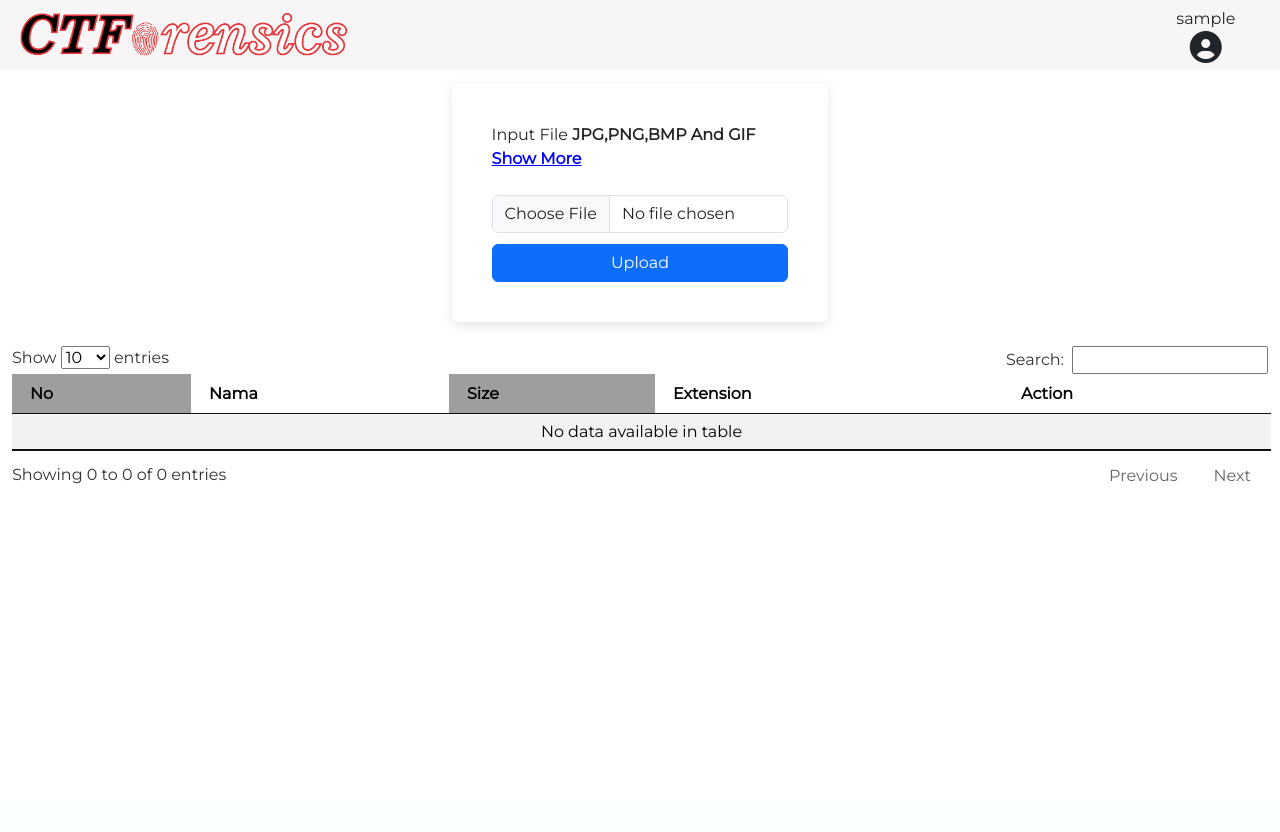
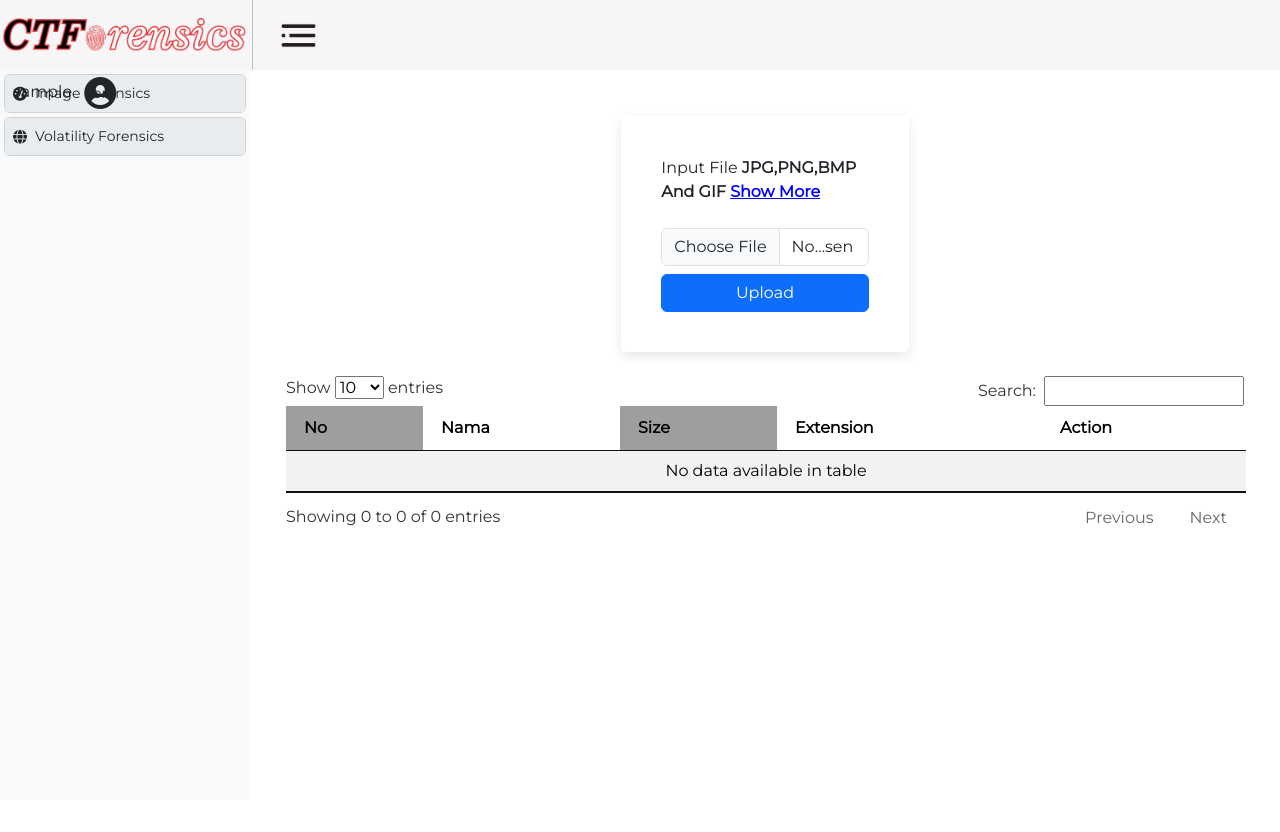
Before and after one commit to enomarozi/CTForensic, a Django app: page / in a window 1280 px wide. Before the commit the page ends 484 px from the top, so only its background shows below. Run offline with Django 5.2, Linux system fonts and the light colour scheme; the visitor is signed in with stand-in values (Sample User, id 1); data that the repository does not hold is empty; some libraries are stand-ins or nearby versions; grey boxes are pictures that could not be loaded.

Commit message:
14-04-2025

```diff
--- a/index/templates/index/app.html
+++ b/index/templates/index/app.html
@@ -1,19 +1,48 @@
 {% load static %}
+<!DOCTYPE html>
+<html lang="en">
+    <head>
+        <meta charset="UTF-8">
         <title>{{ title }}</title>
-<link href="{% static 'native/css/index.css' %}" rel="stylesheet" crossorigin="anonymous">
+        <link rel="icon" href="{% static 'img/icon.png' %}" type="image/x-icon">
+
+        <link href="{% static 'native/css/index.css' %}" rel="stylesheet">
         <link href="https://cdn.jsdelivr.net/npm/bootstrap@5.3.3/dist/css/bootstrap.min.css" rel="stylesheet" integrity="sha384-QWTKZyjpPEjISv5WaRU9OFeRpok6YctnYmDr5pNlyT2bRjXh0JMhjY6hW+ALEwIH" crossorigin="anonymous">
-<link rel="icon" href="{% static '/img/icon.png' %}" type="image/x-icon">
-<link rel="stylesheet" type="text/css" href="https://cdn.datatables.net/1.13.11/css/jquery.dataTables.css">
+        <link rel="stylesheet" href="https://cdn.datatables.net/1.13.11/css/jquery.dataTables.css">
+        <link rel="stylesheet" href="https://cdnjs.cloudflare.com/ajax/libs/font-awesome/6.6.0/css/all.min.css">
         <script src="https://code.jquery.com/jquery-3.7.1.min.js" integrity="sha256-/JqT3SQfawRcv/BIHPThkBvs0OEvtFFmqPF/lYI/Cxo=" crossorigin="anonymous"></script>
-<link rel="stylesheet" href="https://cdnjs.cloudflare.com/ajax/libs/font-awesome/6.6.0/css/all.min.css">
         <script src="https://cdn.jsdelivr.net/npm/bootstrap@5.3.3/dist/js/bootstrap.bundle.min.js" integrity="sha384-YvpcrYf0tY3lHB60NNkmXc5s9fDVZLESaAA55NDzOxhy9GkcIdslK1eN7N6jIeHz" crossorigin="anonymous"></script>
-<header class="topbar d-flex justify-content-between align-items-center p-3">
-    <a href="{% url 'index' %}">
-	    <img src="{% static 'img/logo.png' %}" width="30%" alt="Logo">
-	</a>
+        <script src="https://cdn.datatables.net/1.13.11/js/jquery.dataTables.js"></script>
+    </head>
+    <style type="text/css">
+        .topbar {
+            position: fixed;
+            top: 0;
+            right: 0;
+            left: 0;
+            height: 70px;
+            z-index: 1100;
+            display: flex;
+            background-color: #f7f5f5;
+            justify-content: space-between;
+            align-items: center;
+            padding: 0;
+        }
+    </style>
+    <body>
+        <nav class="navbar topbar">
+            <div class="btn-close-sidebar">
+                <img src="{% static 'img/logo.png' %}" width="20%" alt="Logo">
+                <div class="d-flex" style="height: 70px;">
+                    <div class="vr"></div>
+                </div>
+                <button class="btn btn-custom" id="sidebarMinimize" aria-label="Minimize sidebar">
+                    <img src="{% static 'img/menu.png' %}" width="30%" alt="Toggle">
+                </button>
+            </div>
             <div class="dropdown">
                 <button class="btn btn-account" type="button" id="dropdownAccount" data-bs-toggle="dropdown" aria-expanded="false">
-            {{ user }} <i class="fas fa-user-circle dark-icon fa-2x" style="vertical-align: middle;"></i>
+                    {{ user }} <i class="fas fa-user-circle fa-2x ms-2"></i>
                 </button>
                 <ul class="dropdown-menu dropdown-menu-end" aria-labelledby="dropdownAccount">
                     <li><a class="dropdown-item" href="{% url 'pengaturan' %}">Setting</a></li>
@@ -22,21 +51,90 @@
                     <li><a class="dropdown-item" href="{% url 'keluar' %}">Logout</a></li>
                 </ul>
             </div>
-</header>
+        </nav>
+
+    <div class="sidebar" id="sidebar" style="background-color: #f8f9fa; transition: width 0.3s; width: 250px; overflow: hidden;">
+        <div class="sidebar-body p-1">
+            <ul class="nav flex-column">
+                <div class="card mb-1">
+                    <div class="card-header d-flex align-items-center p-2" style="background-color: #e9ecef; border: none;">
+                        <a class="d-flex align-items-center w-100 text-dark text-decoration-none" data-bs-toggle="collapse" href="#imageMenu" role="button" aria-expanded="false" aria-controls="imageMenu">
+                            <i class="fas fa-tachometer-alt me-2"></i>
+                            <span class="sidebar-text flex-grow-1">Image Forensics</span>
+                            <i class="bi bi-caret-down-fill"></i>
+                        </a>
+                    </div>
+                </div>
+
+                <div class="card mb-1">
+                    <div class="card-header d-flex align-items-center p-2" style="background-color: #e9ecef; border: none;">
+                        <a class="d-flex align-items-center w-100 text-dark text-decoration-none" data-bs-toggle="collapse" href="#volatilityMenu" role="button" aria-expanded="false" aria-controls="volatilityMenu">
+                            <i class="fas fa-globe me-2"></i>
+                            <span class="sidebar-text flex-grow-1">Volatility Forensics</span>
+                            <i class="bi bi-caret-down-fill"></i>
+                        </a>
+                    </div>
+                </div>
+            </ul>
+        </div>
+    </div>
+
+    <main class="flex-grow-1 p-3">
         {% block content %}
+        {% endblock content %}
 
-{% endblock content %}
         {% if messages %}
             {% for message in messages %}
-        	{% if message.tags == 'error'%}
-        		<div class='alert alert-danger'>
+                <div class="alert {% if message.tags == 'error' %}alert-danger{% else %}alert-success{% endif %}">
                     {{ message }}
                 </div>
-            {% else %}
-            	<div class='alert alert-success'>
-            		{{ message }}
-            	</div>
-            {% endif %}
             {% endfor %}
         {% endif %}
-<script type="text/javascript" charset="utf8" src="https://cdn.datatables.net/1.13.11/js/jquery.dataTables.js"></script>
+    </main>
+    <script>
+        document.addEventListener("DOMContentLoaded", function() {
+            const collapseElements = document.querySelectorAll('[data-bs-toggle="collapse"]');
+            collapseElements.forEach(collapse => {
+                const target = document.querySelector(collapse.getAttribute('href'));
+                const activeLink = target.querySelector('.active');
+                if (activeLink) {
+                    collapse.setAttribute('aria-expanded', 'true');
+                    target.classList.add('show');
+                }
+            });
+        });
+
+        document.getElementById("sidebarMinimize").addEventListener("click", function() {
+            const sidebar = document.getElementById("sidebar");
+            const content = document.getElementById("content");
+            const sidebarTexts = document.querySelectorAll(".sidebar-text");
+            const collapseMenus = document.querySelectorAll(".collapse");
+
+            sidebar.classList.toggle("collapsed");
+
+            if (sidebar.classList.contains("collapsed")) {
+                sidebar.style.width = "80px";
+                content.style.marginLeft = "80px";
+                sidebarTexts.forEach(text => {
+                    text.style.display = "none";
+                });
+                collapseMenus.forEach(menu => {
+                    menu.style.display = "none";
+                });
+            } else {
+                sidebar.style.width = "250px";
+                content.style.marginLeft = "250px";
+                setTimeout(() => {
+                    sidebarTexts.forEach(text => {
+                        text.style.display = "inline";
+                    });
+                    collapseMenus.forEach(menu => {
+                        menu.style.display = "";
+                    });
+                }, 300);
+            }
+        });
+    </script>
+
+</body>
+</html>
--- a/index/templates/index/index.html
+++ b/index/templates/index/index.html
@@ -1,7 +1,7 @@
 {% extends "index/app.html" %}
 {% load static %}
 {% block content %}
-<div class='container-fluid'>
+<div class="content" id="content" style="transition: margin-left 0.3s;">
 	<div class="mb-4 upload-form">
 		<form method="POST" enctype="multipart/form-data">
 			{% csrf_token %}
--- a/static/native/css/index.css
+++ b/static/native/css/index.css
@@ -1,9 +1,6 @@
 @import url('https://fonts.googleapis.com/css2?family=Montserrat&display=swap');
-
 *{
-	margin:0;
-	padding: 0;
-	font-family: 'Montserrat', sans-serif;
+    font-family: 'Montserrat', sans-serif;
 }
 .topbar{
     top: 0;
@@ -12,13 +9,11 @@
     height: 70px;
     z-index: 10;
     display: flex;
-    background-color: #f7f5f5;
     justify-content: space-between;
     align-items: center;
-    padding: 0 20px;
+    padding: 0;
 }
 .upload-form{
-	background-color: white;
 	border-radius: 5px;
 	box-shadow: rgba(0, 0, 0, 0.1) 0px 4px 12px;
 	margin: 1% auto;
@@ -29,3 +24,53 @@
 	width: 100%;
 	margin-top: 4%;
 }
+.btn-account{
+    border: none;
+}
+.fa-user-circle {
+    font-size: 38px;
+    vertical-align: middle;
+}
+.btn-close-sidebar {
+    display: flex;
+    align-items: center;
+}
+.btn-custom {
+    border: none;
+    background: none;
+    padding: 0;
+    float: right;
+    margin-left: 10px;
+}
+.btn-custom img {
+    width: 45px;
+    height: 45px;
+}
+.sidebar {
+    position: fixed;
+    top: 70px;
+    left: 0;
+    height: calc(100% - 70px);
+    width: 250px;
+    z-index: 1000;
+    transition: width 0.1s ease;
+    overflow-y: auto;
+}
+.sidebar.collapsed {
+    width: 70px;
+}
+.sidebar-body {
+    padding: 10px;
+}
+.content {
+    margin-left: 250px;
+    padding: 20px;
+    flex-grow: 1;
+    transition: margin-left 0.1s ease;
+    margin-top: 70px;
+    overflow-y: auto;
+    height: calc(100vh - 70px);
+}
+.sidebar{
+    font-size: 14px;
+}
```
Also changed, not shown: index/templates/index/analisa_png.html (+4 -6 lines), static/img/menu.png (added). Lines whose indentation alone changed are shown as unchanged.
